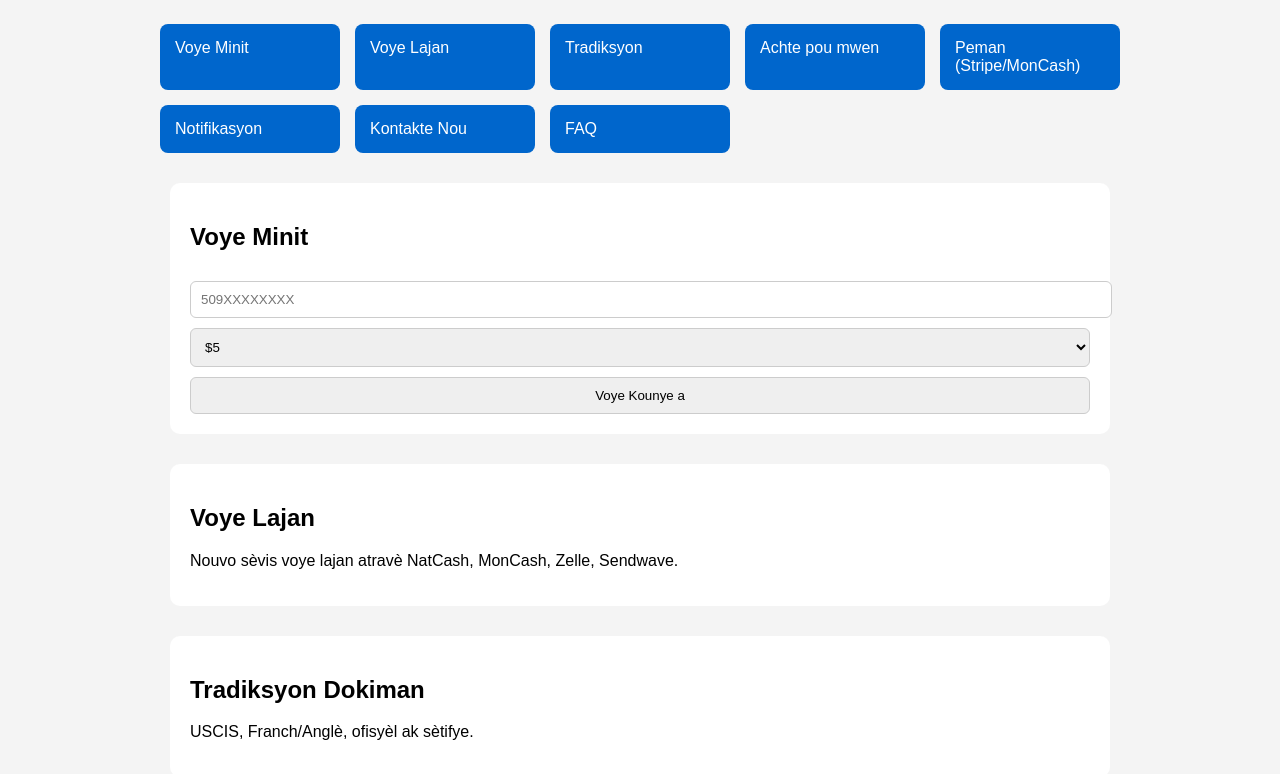
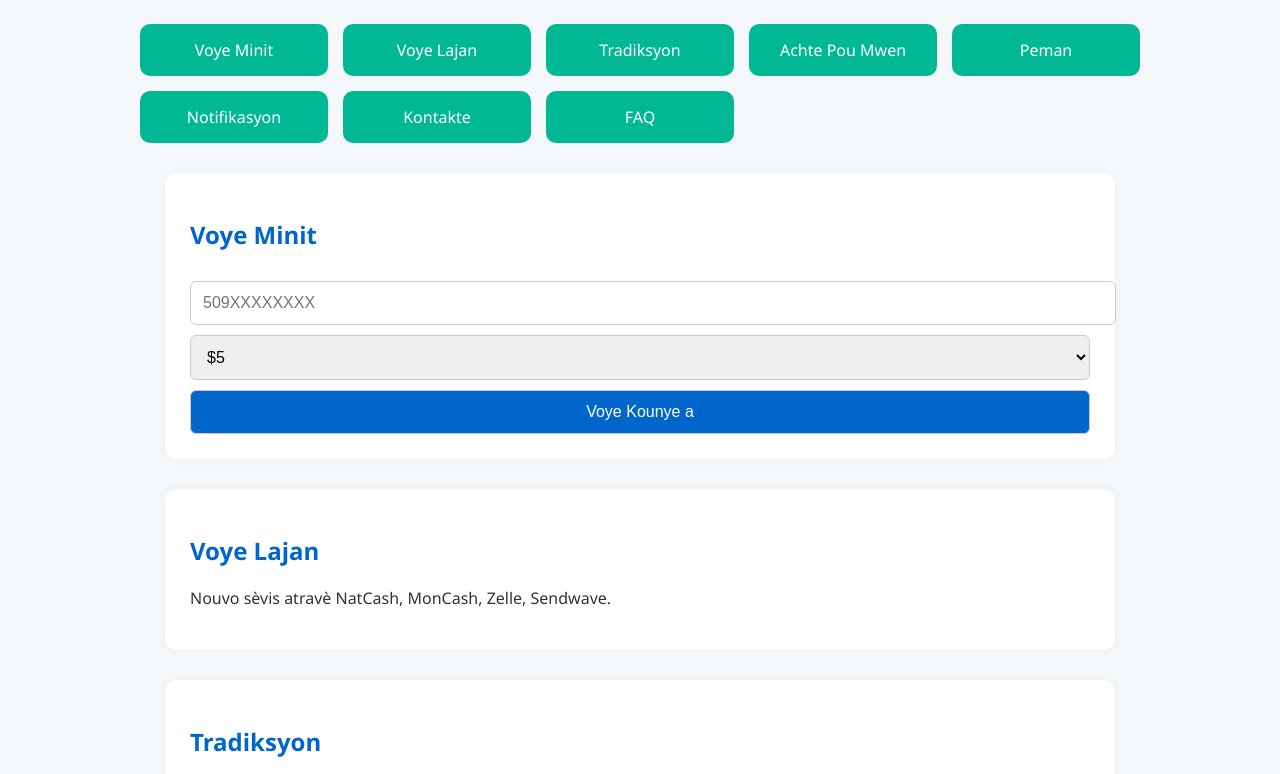
Before and after one commit to rudymix007/Palepalew-1, a plain HTML site: page index.html in a window 1280 px wide. Shown: the part 86-860 px from the top of the page. Drawn offline with Linux system fonts and the light colour scheme.

Commit message:
Add files via upload

```diff
--- a/index.html
+++ b/index.html
@@ -2,34 +2,80 @@
 <!DOCTYPE html>
 <html>
 <head>
-    <title>PALE PALE'W - Platfòm Konplè</title>
+    <title>PALE PALE'W - Sit Ofisyèl</title>
     <meta charset="UTF-8">
-    <link rel="icon" type="image/png" href="logo.png">
+    <link rel="icon" href="logo.png" type="image/png">
     <style>
-        body { font-family: Arial, sans-serif; margin: 0; background: #f4f4f4; }
+        body {
+            margin: 0;
+            font-family: 'Segoe UI', sans-serif;
+            background-color: #f5f8fa;
+            color: #333;
+        }
         header {
-            background: #0066cc; color: white; display: flex;
-            align-items: center; padding: 10px 20px;
+            background-color: #0066cc;
+            color: white;
+            display: flex;
+            align-items: center;
+            padding: 10px 20px;
+            box-shadow: 0 2px 5px rgba(0,0,0,0.1);
         }
-        header img { height: 60px; margin-right: 15px; }
-        header h1 { margin: 0; font-size: 24px; }
+        header img {
+            height: 60px;
+            margin-right: 15px;
+        }
+        header h1 {
+            margin: 0;
+            font-size: 24px;
+        }
         .button-grid {
-            display: grid; grid-template-columns: repeat(auto-fit, minmax(180px, 1fr));
-            gap: 15px; max-width: 960px; margin: 30px auto;
+            display: grid;
+            grid-template-columns: repeat(auto-fit, minmax(180px, 1fr));
+            gap: 15px;
+            max-width: 1000px;
+            margin: 30px auto;
+            padding: 0 20px;
         }
         .btn {
-            background: #0066cc; color: white; padding: 15px; border: none;
-            font-size: 16px; border-radius: 8px; text-decoration: none;
-            cursor: pointer; display: block;
+            background: #00b894;
+            color: white;
+            padding: 15px;
+            border: none;
+            border-radius: 10px;
+            font-size: 16px;
+            text-decoration: none;
+            text-align: center;
+            transition: background 0.3s ease;
         }
-        .btn:hover { background: #004a99; }
+        .btn:hover {
+            background: #019172;
+        }
         .section {
-            max-width: 900px; background: white; margin: 30px auto;
-            padding: 20px; border-radius: 10px;
+            max-width: 900px;
+            margin: 30px auto;
+            background: white;
+            padding: 25px;
+            border-radius: 12px;
+            box-shadow: 0 0 10px rgba(0,0,0,0.05);
+        }
+        h2 {
+            color: #0066cc;
         }
         input, select, textarea, button {
-            width: 100%; padding: 10px; margin-top: 10px;
-            border-radius: 6px; border: 1px solid #ccc;
+            width: 100%;
+            padding: 12px;
+            margin-top: 10px;
+            border: 1px solid #ccc;
+            border-radius: 6px;
+            font-size: 16px;
+        }
+        button {
+            background: #0066cc;
+            color: white;
+            cursor: pointer;
+        }
+        button:hover {
+            background: #004b99;
         }
     </style>
 </head>
@@ -44,47 +90,47 @@
     <a class="btn" href="#voye-minit">Voye Minit</a>
     <a class="btn" href="#voye-lajan">Voye Lajan</a>
     <a class="btn" href="#tradiksyon">Tradiksyon</a>
-    <a class="btn" href="#achte">Achte pou mwen</a>
-    <a class="btn" href="#peman">Peman (Stripe/MonCash)</a>
+    <a class="btn" href="#achte">Achte Pou Mwen</a>
+    <a class="btn" href="#peman">Peman</a>
     <a class="btn" href="#notifikasyon">Notifikasyon</a>
-    <a class="btn" href="#contact">Kontakte Nou</a>
+    <a class="btn" href="#contact">Kontakte</a>
     <a class="btn" href="#faq">FAQ</a>
 </div>
 
-<div id="voye-minit" class="section">
+<div class="section" id="voye-minit">
     <h2>Voye Minit</h2>
     <input type="text" placeholder="509XXXXXXXX">
     <select><option>$5</option><option>$10</option></select>
     <button>Voye Kounye a</button>
 </div>
 
-<div id="voye-lajan" class="section">
+<div class="section" id="voye-lajan">
     <h2>Voye Lajan</h2>
-    <p>Nouvo sèvis voye lajan atravè NatCash, MonCash, Zelle, Sendwave.</p>
+    <p>Nouvo sèvis atravè NatCash, MonCash, Zelle, Sendwave.</p>
 </div>
 
-<div id="tradiksyon" class="section">
-    <h2>Tradiksyon Dokiman</h2>
-    <p>USCIS, Franch/Anglè, ofisyèl ak sètifye.</p>
+<div class="section" id="tradiksyon">
+    <h2>Tradiksyon</h2>
+    <p>Tradiksyon USCIS, Sètifikasyon, Fransè/Anglè/Creole.</p>
 </div>
 
-<div id="achte" class="section">
+<div class="section" id="achte">
     <h2>Achte pou mwen</h2>
-    <p>Amazon, Shein, Temu, eBay — nou achte pou ou, ou peye ak MonCash oswa NatCash.</p>
+    <p>Achte sou Amazon, eBay, Shein, Temu epi nou livre pou ou.</p>
 </div>
 
-<div id="peman" class="section">
+<div class="section" id="peman">
     <h2>Peman</h2>
     <p><a href="https://buy.stripe.com" target="_blank">Peye ak Stripe</a></p>
     <p><a href="https://moncash.app" target="_blank">Peye ak MonCash</a></p>
 </div>
 
-<div id="notifikasyon" class="section">
+<div class="section" id="notifikasyon">
     <h2>Notifikasyon</h2>
     <form action="https://formsubmit.co/palepalew@gmail.com" method="POST">
         <input type="text" name="non" placeholder="Non">
         <input type="text" name="telefòn" placeholder="Nimewo">
-        <textarea name="mesaj" placeholder="Mesaj"></textarea>
+        <textarea name="mesaj" placeholder="Mesaj..."></textarea>
         <button type="submit">Voye Imèl</button>
     </form>
     <a href="https://wa.me/50937123456?text=Nouvo+lod+sou+PALE+PALEW" target="_blank">
@@ -92,20 +138,20 @@
     </a>
 </div>
 
-<div id="contact" class="section">
+<div class="section" id="contact">
     <h2>Kontakte Nou</h2>
     <form>
-        <input type="text" placeholder="Non ou">
-        <input type="email" placeholder="Imèl ou">
+        <input type="text" placeholder="Non">
+        <input type="email" placeholder="Imèl">
         <textarea placeholder="Ekri mesaj ou..."></textarea>
         <button type="submit">Voye</button>
     </form>
 </div>
 
-<div id="faq" class="section">
-    <h2>FAQ</h2>
-    <p><strong>Kijan mwen ka voye minit?</strong> Chwazi kantite epi klike “Voye Kounye a”.</p>
-    <p><strong>Eske mwen ka peye ak MonCash?</strong> Wi, sou lyen ofisyèl la.</p>
+<div class="section" id="faq">
+    <h2>Kesyon Poze Souvan</h2>
+    <p><strong>Kijan mwen ka voye minit?</strong> Antre nimewo epi chwazi kantite.</p>
+    <p><strong>Eske mwen ka itilize MonCash?</strong> Wi, atravè bouton peman sou sit la.</p>
 </div>
 
 </body>
```
Also changed, not shown: logo.png.
